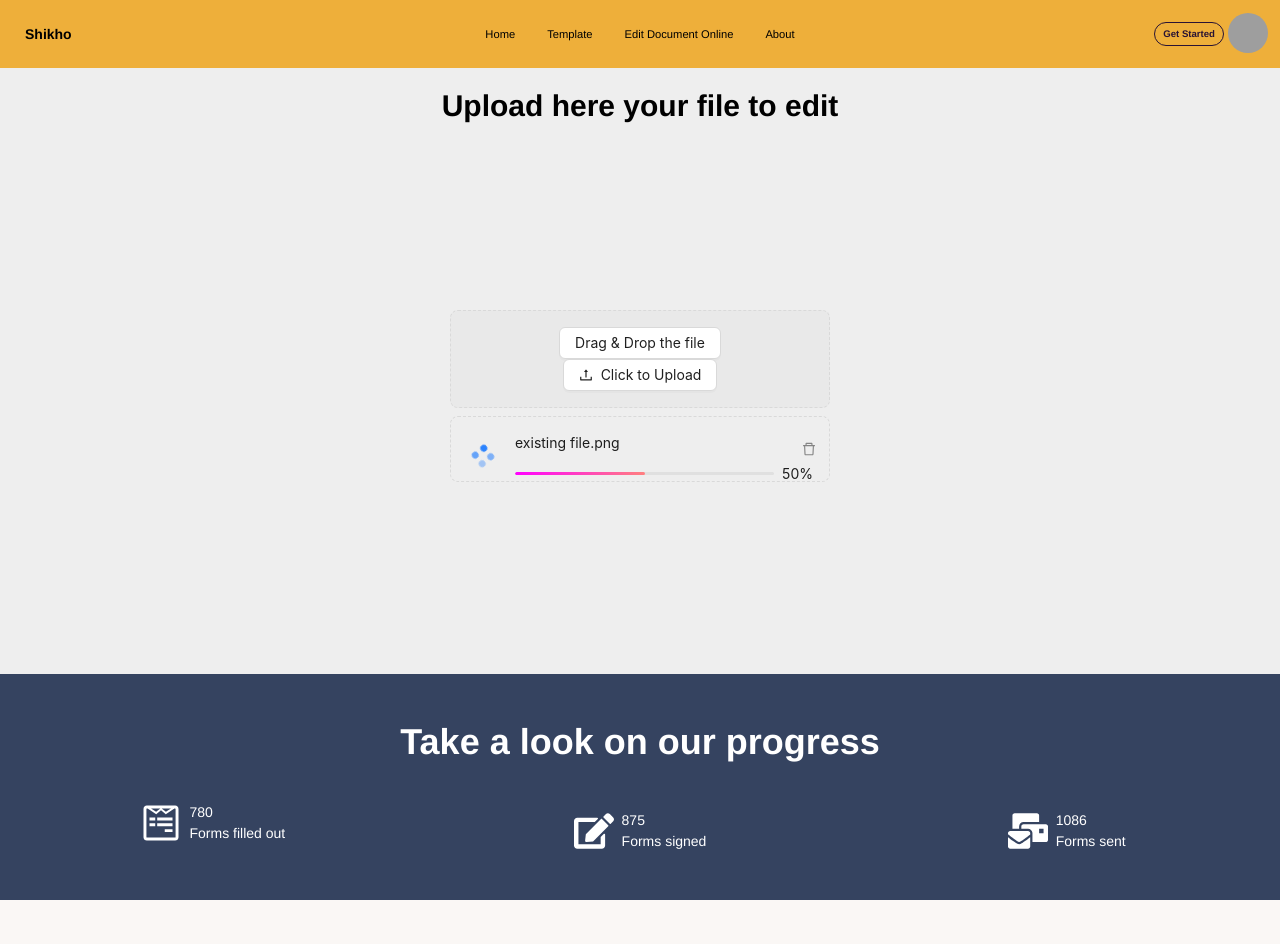
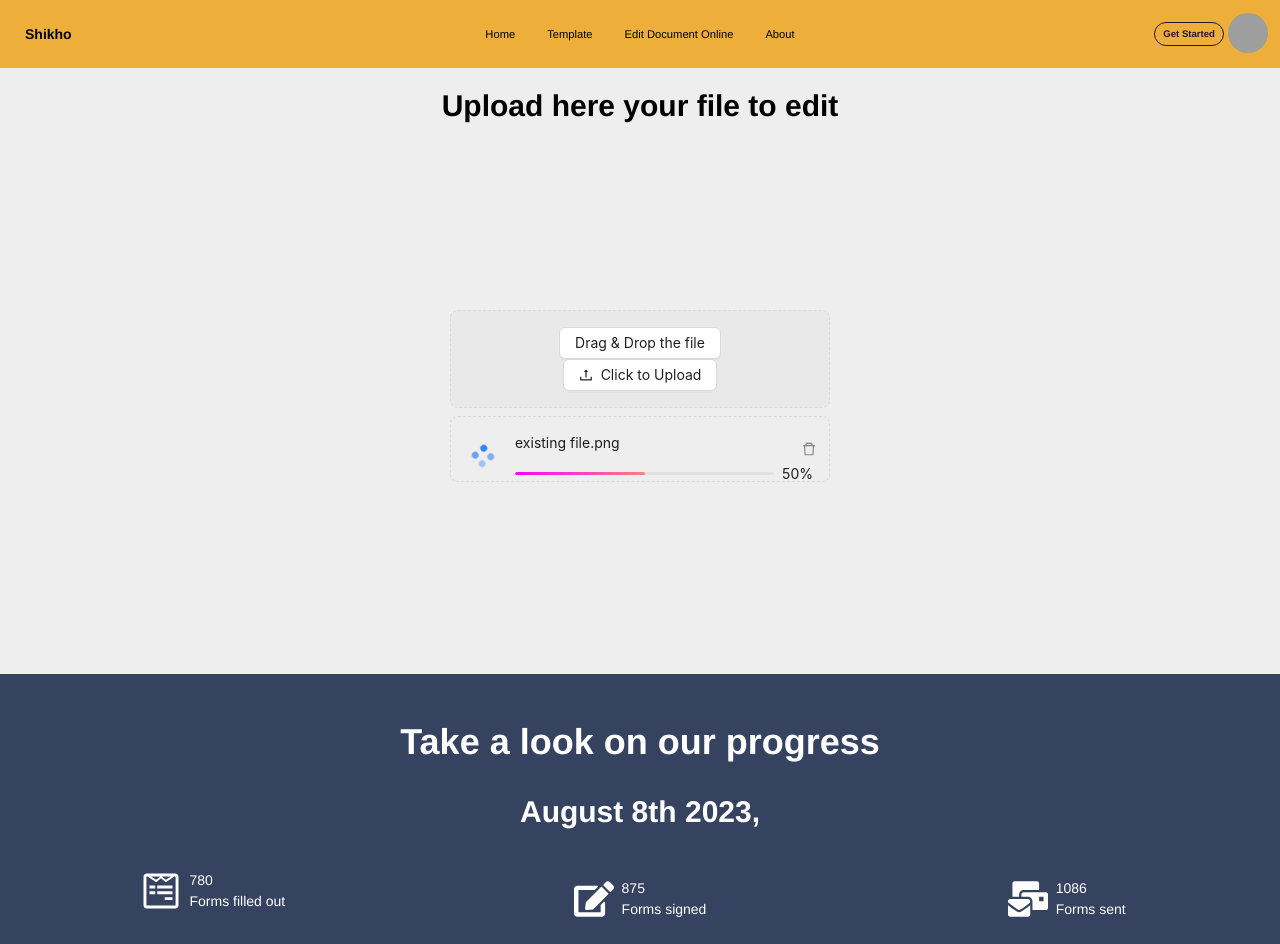
Before and after one commit to ataullahmesbah/likhho-sub-official, a React (Vite) app: page / in a window 1280 px wide. Shown: the top 944 px of the page. Built offline with nearby package versions, Linux system fonts and the light colour scheme; grey boxes are pictures that could not be loaded.

Commit message:
moment added

```diff
--- a/package.json
+++ b/package.json
@@ -14,6 +14,7 @@
     "antd": "^5.8.2",
     "localforage": "^1.10.0",
     "match-sorter": "^6.3.1",
+    "moment": "^2.29.4",
     "react": "^18.2.0",
     "react-dom": "^18.2.0",
     "react-icons": "^4.10.1",
--- a/src/pages/Counting doc/Counter.jsx
+++ b/src/pages/Counting doc/Counter.jsx
@@ -1,10 +1,16 @@
+import moment from 'moment/moment';
 import React from 'react';
 import { FaEdit, FaMailBulk, FaWpforms } from 'react-icons/fa';
 
 const Counter = () => {
     return (
         <div className='bg-[#354360] py-12 text-white mt-1.5'>
+
+
             <h1 className='text-center text-4xl font-bold pb-8 '>Take a look on our progress</h1>
+            <h1 className='text-center text-3xl font-bold pb-8 ' >{moment().format("MMMM Do YYYY,")}</h1>
+
+
 
             <div className='grid md:grid-cols-2 lg:grid-cols-3 sm:space-y-4'>
                 <div className='flex justify-center items-center gap-2'>
```
Also changed, not shown: 1 other file (tests, documents, lock files or other folders).
